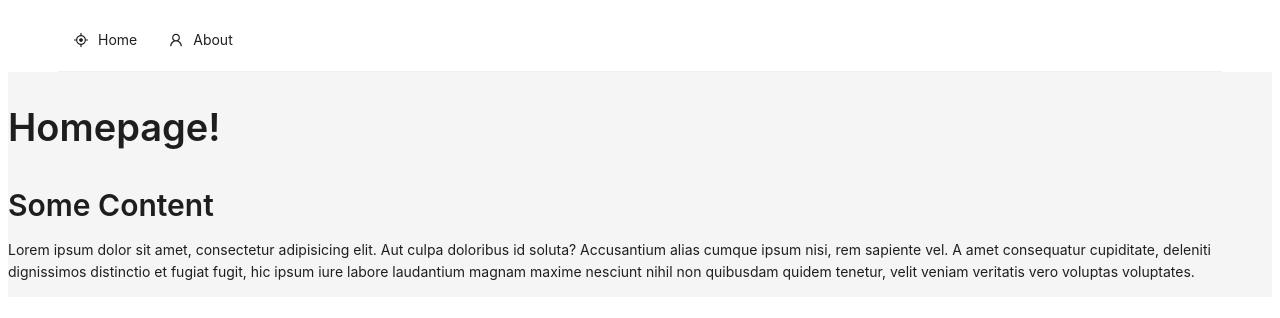
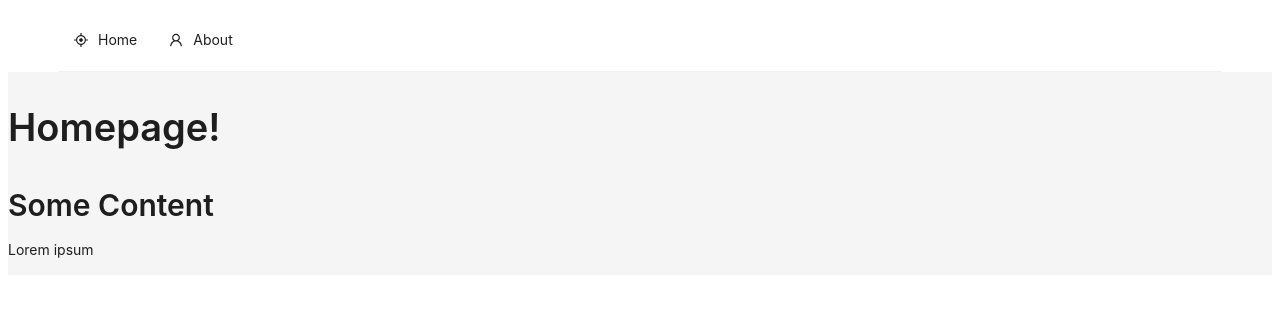
Before and after one commit to lsapundzic/b2b-store-frontend, a Next.js app: page / in a window 1280 px wide. Shown: the top 318 px of the page. Built offline with nearby package versions, Linux system fonts and the light colour scheme.

Commit message:
Incremental structuring

```diff
--- a/app/about/getData.jsx
+++ b/app/about/getData.jsx
@@ -1,5 +1,5 @@
-export async function getData() {
-  const urlHolder = `https://cdn.contentful.com/spaces/${process.env.SPACE_ID}/environments/master/entries/5wXQGH7Of5nYxWqPzLh8SM?access_token=${process.env.DELIVERY_ACCESS_TOKEN}`;
+export async function getData(singlePage) {
+  const urlHolder = `https://cdn.contentful.com/spaces/${process.env.SPACE_ID}/environments/master/entries/${singlePage}?access_token=${process.env.DELIVERY_ACCESS_TOKEN}`;
 
   const res = await fetch(urlHolder);
 
--- a/app/about/page.jsx
+++ b/app/about/page.jsx
@@ -3,9 +3,7 @@ import { getData } from "./getData";
 
 export default async function About() {
   console.log("About running...");
-  const data = await getData();
-
-  console.log("--- FETCHED DATA: ", data);
+  const data = await getData("5wXQGH7Of5nYxWqPzLh8SM");
 
   return (
     <main>
--- a/app/page.js
+++ b/app/page.js
@@ -12,14 +12,7 @@ export default function Home() {
       <Typography>
         <Title>Homepage!</Title>
         <Title level={2}>Some Content</Title>
-        <Paragraph>
-          Lorem ipsum dolor sit amet, consectetur adipisicing elit. Aut culpa
-          doloribus id soluta? Accusantium alias cumque ipsum nisi, rem sapiente
-          vel. A amet consequatur cupiditate, deleniti dignissimos distinctio et
-          fugiat fugit, hic ipsum iure labore laudantium magnam maxime nesciunt
-          nihil non quibusdam quidem tenetur, velit veniam veritatis vero
-          voluptas voluptates.
-        </Paragraph>
+        <Paragraph>Lorem ipsum</Paragraph>
       </Typography>
     </main>
   );
```
